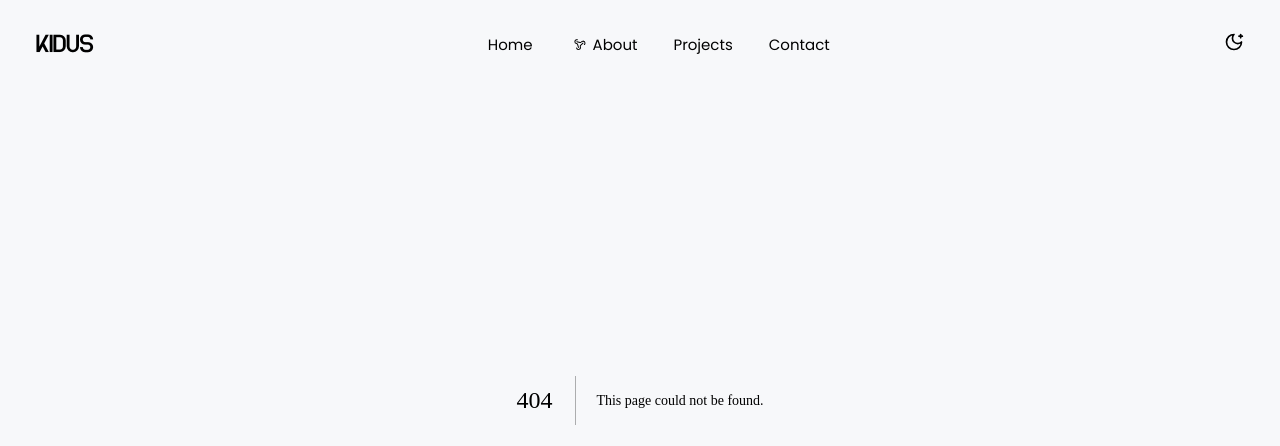
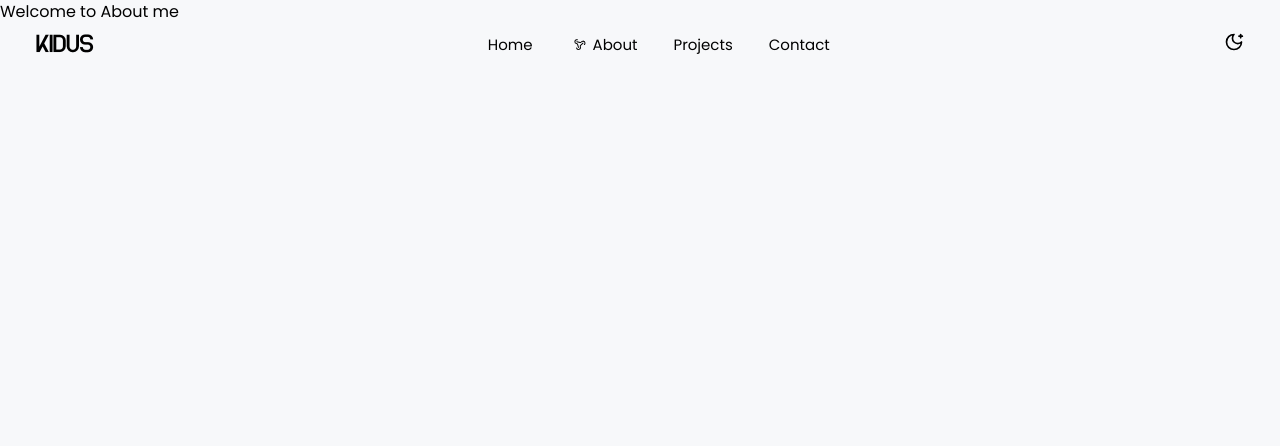
Before and after one commit to kid-us/Next-Portfolio, a Next.js app: page /about in a window 1280 px wide. Before the commit this address had no page. Shown: the top 446 px of the page. Built offline with nearby package versions, Linux system fonts and the light colour scheme.

Commit message:
Pages directory created.

```diff
--- /dev/null
+++ b/app/about/page.tsx
@@ -0,0 +1,11 @@
+import React from "react";
+
+const AboutPage = () => {
+  return (
+    <div>
+      <p>Welcome to About me</p>
+    </div>
+  );
+};
+
+export default AboutPage;
--- /dev/null
+++ b/app/contact/page.tsx
@@ -0,0 +1,7 @@
+import React from "react";
+
+const ContactPage = () => {
+  return <div>ContactPage</div>;
+};
+
+export default ContactPage;
--- /dev/null
+++ b/app/projects/pages.tsx
@@ -0,0 +1,11 @@
+import React from "react";
+
+const ProjectsPage = () => {
+  return (
+    <div>
+      <p>Welcome to my projects page</p>
+    </div>
+  );
+};
+
+export default ProjectsPage;
```
